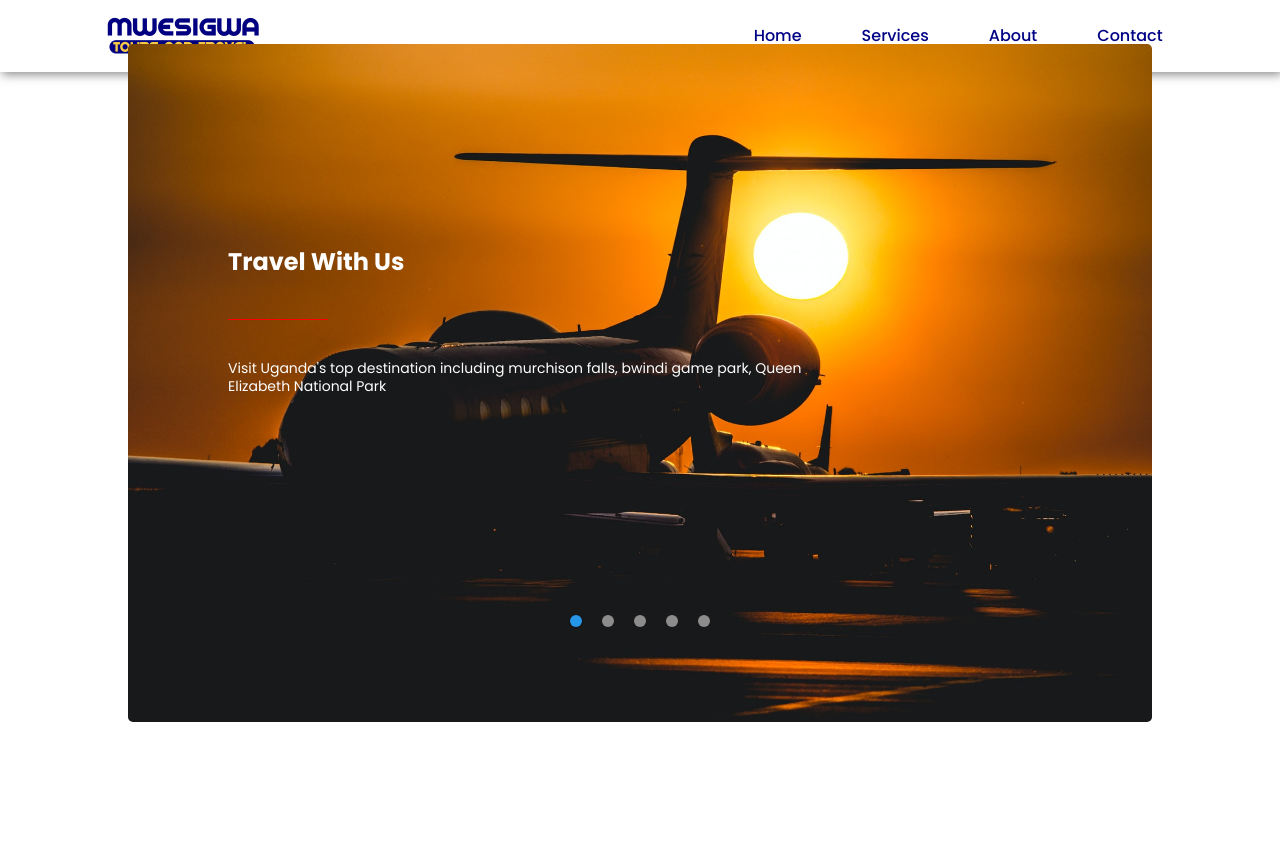
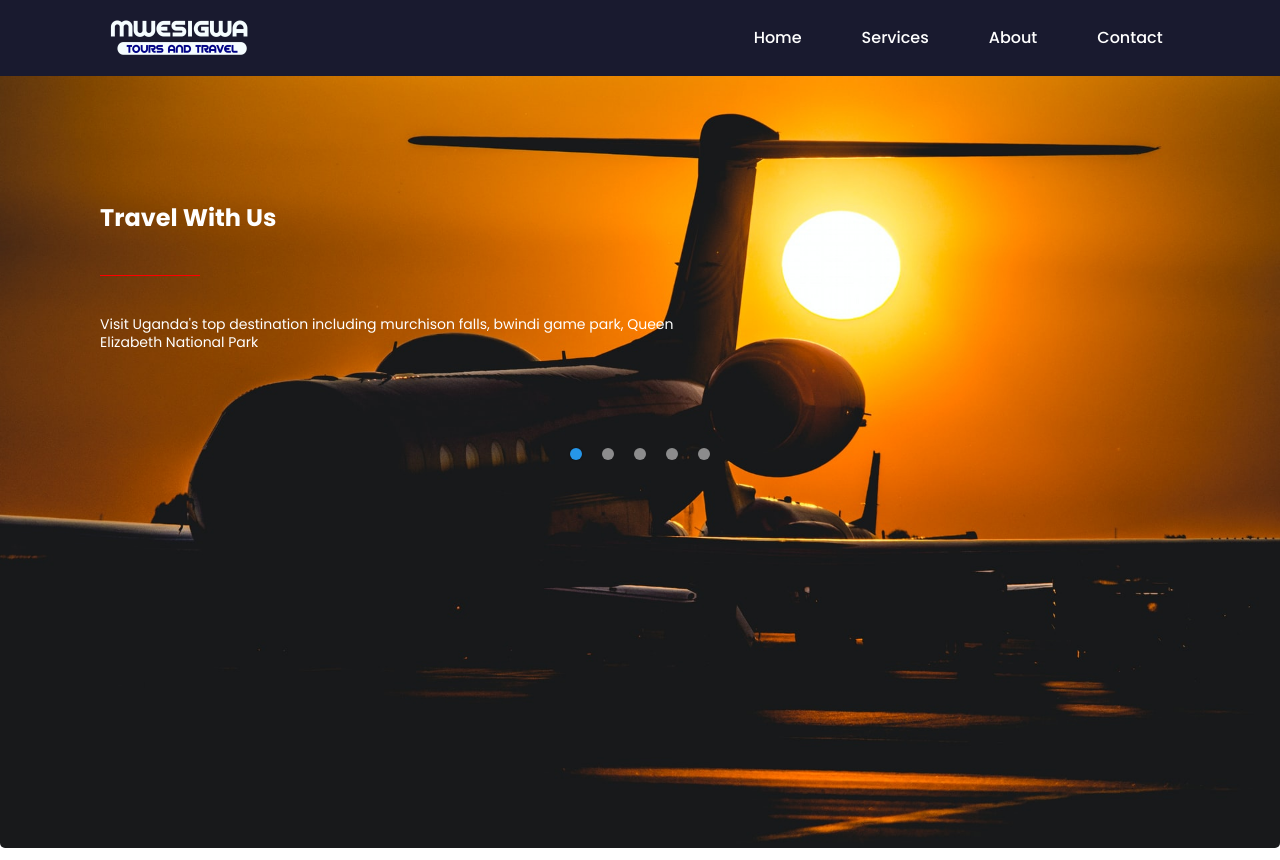
Before and after one commit to cypherdev01/cypherdev01.github.io, a plain HTML site: page index.html in a window 1280 px wide. Before the commit the page ends 800 px from the top, so only its background shows below. Drawn offline with Linux system fonts and the light colour scheme.

Commit message:
Add files via upload

```diff
--- a/index.html
+++ b/index.html
@@ -7,7 +7,7 @@
   </head>
   <body>
     <nav>
-			<img src="images/logod.png">
+			<img src="images/logoe.png">
 			<div class="navigation">
 				<ul>
 					<li><a href="#">Home</a></li>
--- a/style.css
+++ b/style.css
@@ -8,12 +8,19 @@ body{
 	font-family: 'Poppins',sans-serif;
 }
 nav{
+ margin: auto;
 	display: flex;
 	flex-direction: row;
 	justify-content: space-between;
 	padding: 1vw 8vw;
+	width: 100%;
+	minheight: 40px;
+	background: rgb(25,26,47);
 	align-items: center;
-	box-shadow: 2px 2px 10px rgba(0,0,0,0.5);
+	box-shadow: 2px 2px 10px rgba(0,0,0,0. 5);
+	z-index: 999;
+ position: fixed;
+ top: 0;
 }
 nav img{
 	width: 160px;
@@ -31,18 +38,18 @@ nav ul li a{
 	text-decoration:none;
 	padding:6px 15px;
 	border-radius:20px;
-	color:#000285;
+	color:#fff;
 	font-size: 16px;
 	font-weight: 500;
 	transition:0.4s ease;
 }
 nav ul li a:hover{
-	background:#000285;
-	color:#fff100;
+	background:white;
+	color:darkblue;
 }
 nav ul li a:active{
-	background:#000285;
-	color:#fff100;
+	background:white;
+	color:darkblue;
 }
 *{
   margin: 0;
@@ -52,23 +59,33 @@ nav ul li a:active{
 }
 .img-slider{
   position: relative;
-  width: 80%;
-  height: 70vh;
-  margin: 10px;
+  width: 100%;
+  height: 500px;
   display: flex;
   justify-content: center;
   align-items: center;
-  background: #1D212B;
+  background: rgb(0,0,24);
   margin-left: auto;
   margin-right: auto;
-  margin-top: 35px;
+
+  margin: auto;
 }
 
 .img-slider .slide{
-  z-index: 1;
   position: absolute;
   width: 100%;
+  height: 500px;
   clip-path: circle(0% at 0 50%);
+  margin-top: 10%;
+  position: absolute;
+  top: 0;
+  left: 0;
+  right: 0;
+  bottom: 0;
+  margin: auto;
+  min-width: 50%;
+  min-height: 50%;
+
 }
 
 .img-slider .slide.active{
```
